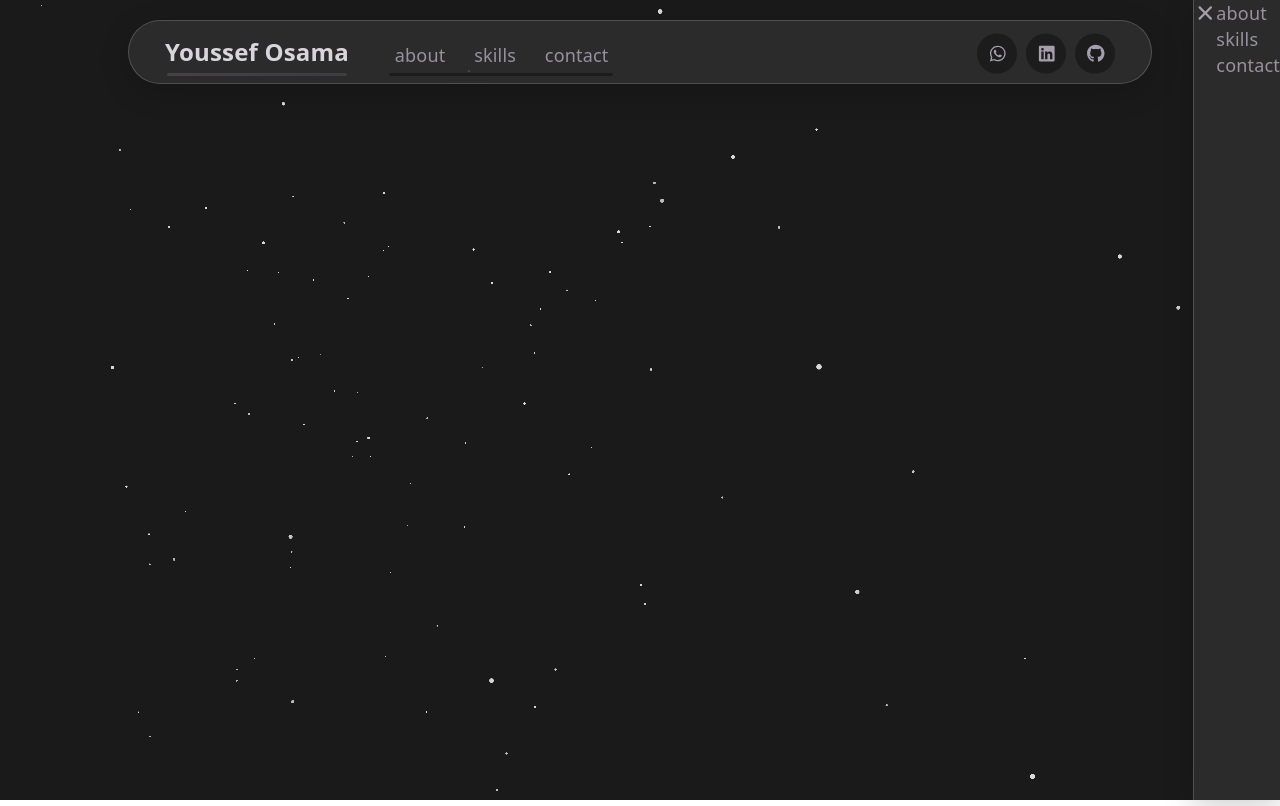
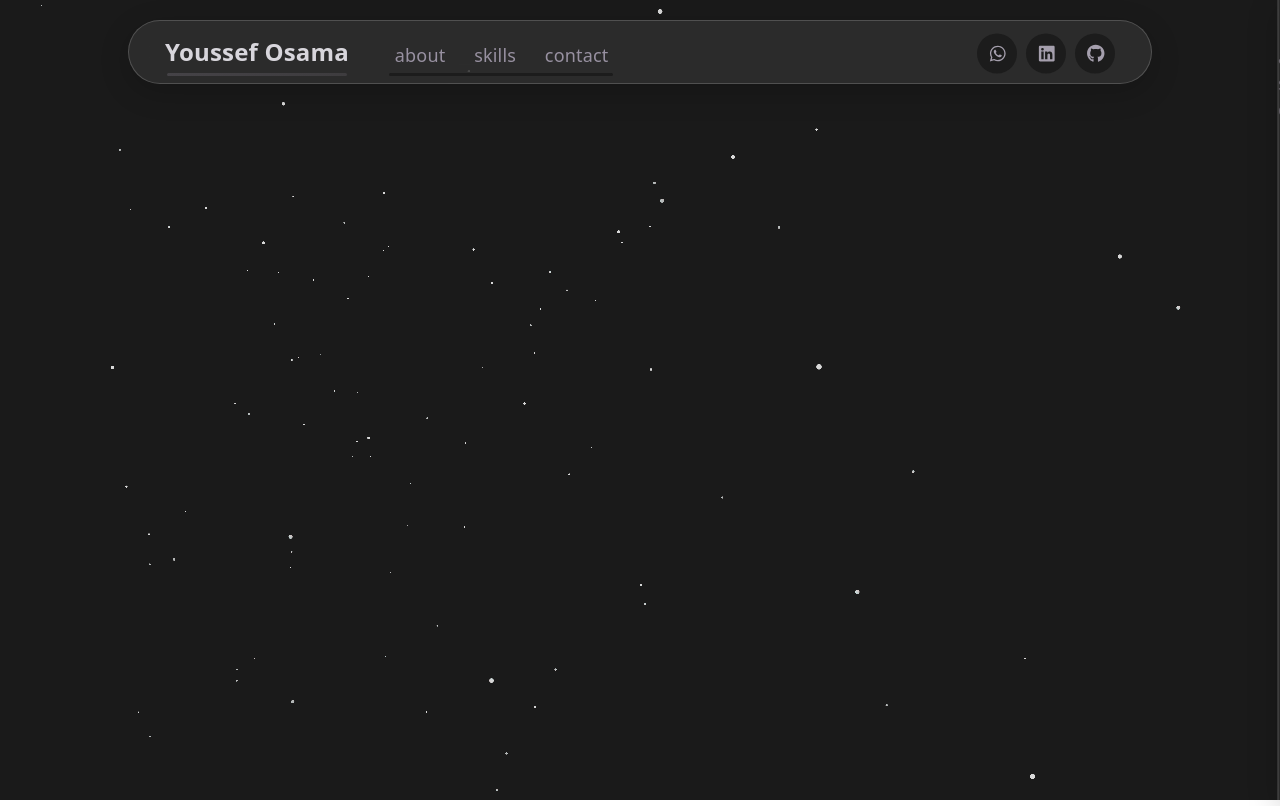
Before and after one commit to youssef-osama-global/youssef-osama, a React (Vite) app: page / in a window 1280 px wide. Built offline with nearby package versions, Linux system fonts and the light colour scheme.

Commit message:
some sidebar adj

```diff
--- a/src/components/hero_sec/hero-content/nav-bar/nav-bar.css
+++ b/src/components/hero_sec/hero-content/nav-bar/nav-bar.css
@@ -306,9 +306,12 @@ header nav ul a:hover {
 .side-nav {
   display: flex;
   position: fixed;
+  flex-direction: column;
 
   height: 100vh;
-   background: rgba(255, 255, 255, 0.08);
+  gap: 1rem;
+  width: 20%;
+  background: rgba(255, 255, 255, 0.08);
   backdrop-filter: blur(14px);
   -webkit-backdrop-filter: blur(14px);
   box-shadow: 0 8px 30px rgba(0, 0, 0, 0.18);
@@ -318,6 +321,12 @@ header nav ul a:hover {
   top: 0;
   right: 0;
 
+
+
+}
+
+.side-nav.closed {
+  transform: translateX(calc(99%));
 }
 
 .side-nav nav ul {
--- a/src/components/hero_sec/hero-content/nav-bar/nav-bar.jsx
+++ b/src/components/hero_sec/hero-content/nav-bar/nav-bar.jsx
@@ -1,4 +1,4 @@
-import { useState } from "react";
+import { useState ,useEffect } from "react";
 import './nav-bar.css';
 import { FontAwesomeIcon } from '@fortawesome/react-fontawesome';
 import { faGithub , faLinkedin, faWhatsapp} from '@fortawesome/free-brands-svg-icons';
@@ -7,6 +7,10 @@ import { faBars, faXmark} from '@fortawesome/free-solid-svg-icons';
 function NavBar() {
 
   const [sideBarOpened, setSideBar] = useState(false);
+
+  useEffect(() => {
+
+  }, [])
 
   return(
     <>
@@ -31,7 +35,7 @@ function NavBar() {
         <div className="side-nav-btn"><FontAwesomeIcon icon={faBars} /></div>
       </header>
 
-      <div className="side-nav">
+      <div className={sideBarOpened ? "side-nav" : "side-nav closed"}>
         <div className="side-nav-close-btn"><FontAwesomeIcon icon={faXmark} /></div>
         <nav>
             <ul>
--- a/src/main.jsx
+++ b/src/main.jsx
@@ -11,3 +11,5 @@ createRoot(document.getElementById('root')).render(
 
 
 /*TODO: uninstall the bootstrap and react bootstrap IF I didnt use them*/
+
+/*TODO: creating custom scroll bar for the whole page*/
```
